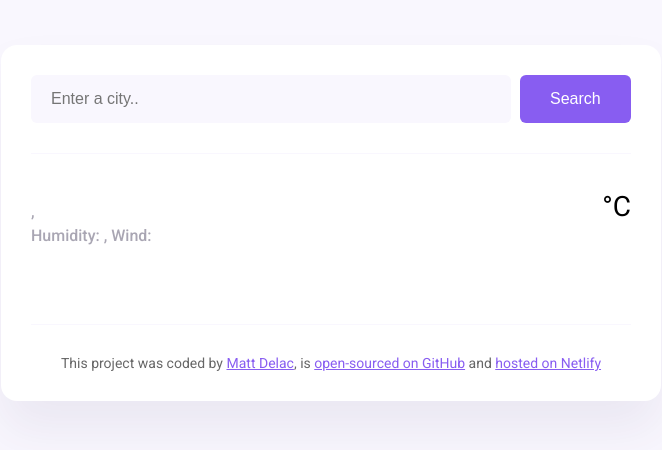
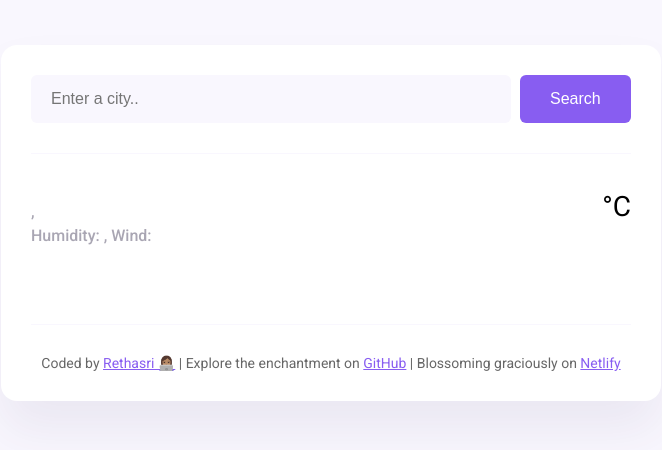
Before and after one commit to Rethasri14/meteo-week8, a plain HTML site: page index.html in a window 1280 px wide. Shown: the whole page, without its empty margins (309-971 px from the left). Drawn offline with nearby package versions, Linux system fonts and the light colour scheme; no server answers.

Commit message:
Updated footer and changed project title

```diff
--- a/index.html
+++ b/index.html
@@ -11,7 +11,7 @@
         rel="stylesheet" />
     <link rel="stylesheet" href="src/style.css" />
     <script src="https://cdn.jsdelivr.net/npm/axios@1.1.2/dist/axios.min.js"></script>
-    <title>Meteo App</title>
+    <title>https://🌞Weather Whiskers🌞</title>
 </head>
 
 <body>
@@ -45,12 +45,12 @@
         </main>
 
         <footer>
-            This project was coded by
-            <a href="https://github.com/matthieua/" target="_blank"> Matt Delac</a>,
-            is
-            <a href="https://github.com/matthieua/meteo" target="_blank">open-sourced on GitHub</a>
-            and
-            <a href="https://meteo-shecodes-app.netlify.app/" target="_blank">hosted on Netlify</a>
+            Coded by
+            <a href="https://github.com/Rethasri14" target="_blank">Rethasri 👩🏽‍💻</a> |
+            Explore the enchantment on
+            <a href="https://github.com/Rethasri14/meteo-week8" target="_blank">GitHub</a> |
+            Blossoming graciously on
+            <a href="https://weather-whiskers.netlify.app/" target="_blank">Netlify</a>
         </footer>
     </div>
     <script src="src/index.js"></script>
```
